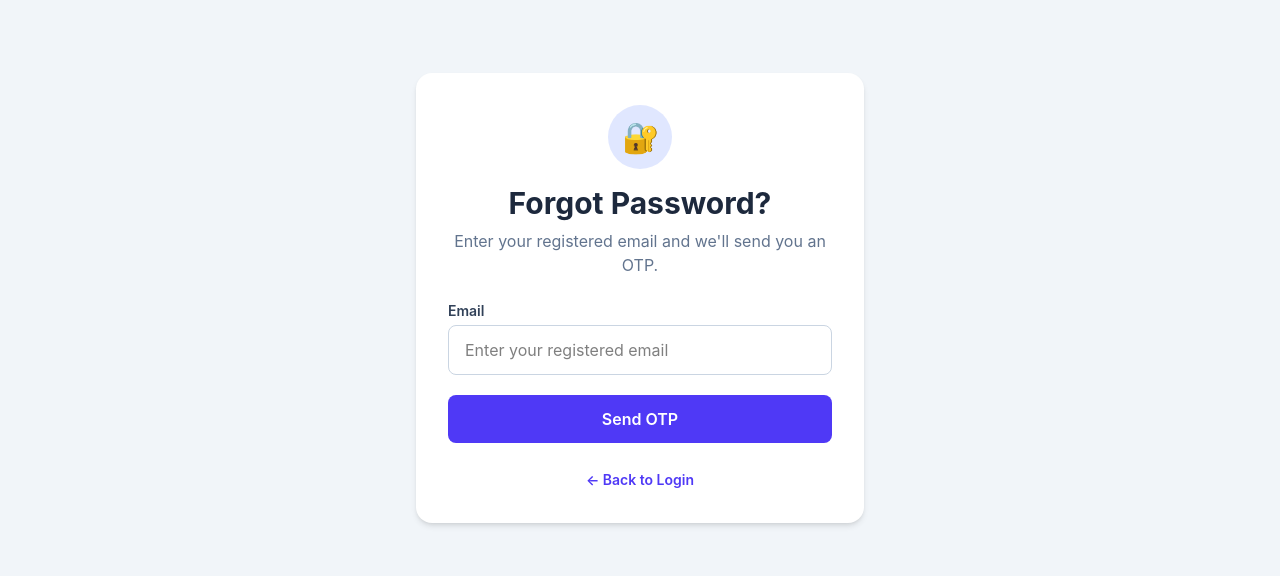
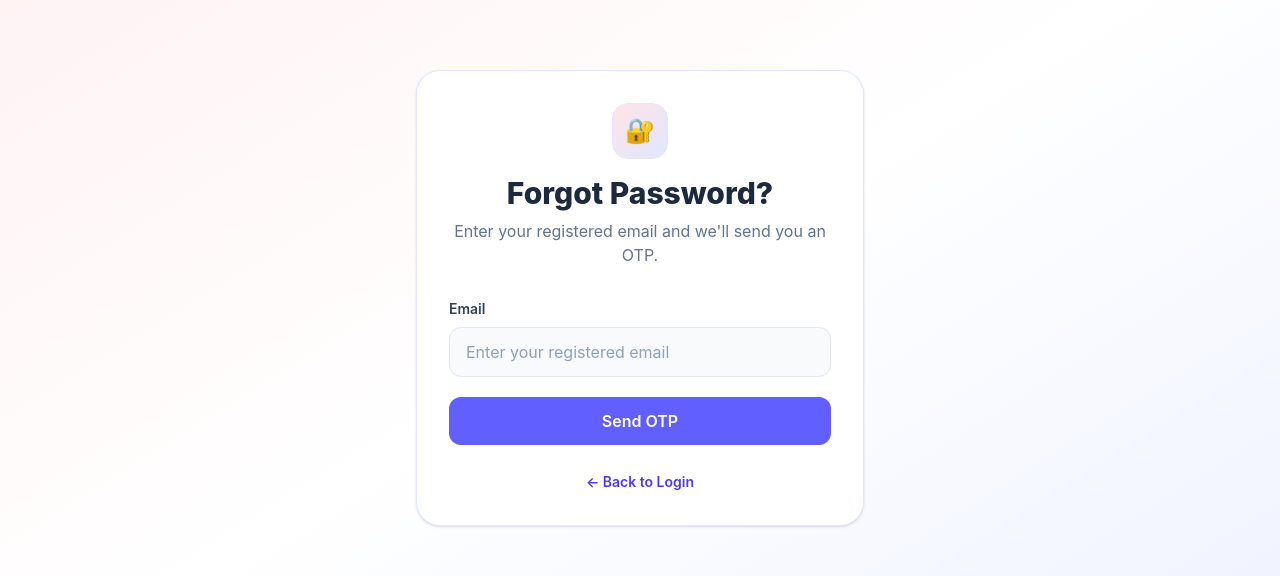
Before and after one commit to Roman1337FD/FlatMates, a React (Vite) app in the folder client/: page /forgot-password in a window 1280 px wide. Shown: the part 167-743 px from the top of the page. Built offline with nearby package versions, Linux system fonts and the light colour scheme; no server answers.

Commit message:
Polish forgot password UI

```diff
--- a/client/src/pages/ForgotPassword.jsx
+++ b/client/src/pages/ForgotPassword.jsx
@@ -1,5 +1,8 @@
 import { useState } from 'react';
-import { Link, useNavigate } from 'react-router-dom';
+import {
+  Link,
+  useNavigate
+} from 'react-router-dom';
 import api from '../api/axios.js';
 
 function getPasswordStrength(password) {
@@ -99,7 +102,9 @@ function ForgotPassword() {
         setResendCooldown(
           (prev) => {
             if (prev <= 1) {
-              clearInterval(interval);
+              clearInterval(
+                interval
+              );
 
               return 0;
             }
@@ -362,23 +367,25 @@ function ForgotPassword() {
   };
 
   return (
-    <div className="min-h-screen flex items-center justify-center bg-slate-100 px-4 py-8">
+    <div className="min-h-screen bg-gradient-to-br from-rose-50 via-white to-indigo-50 flex items-center justify-center px-4 py-8 sm:py-10">
 
-      <div className="w-full max-w-md bg-white p-8 rounded-2xl shadow-md">
+      <div className="w-full max-w-md">
+
+        <div className="bg-white rounded-3xl border border-indigo-100 shadow-sm p-6 sm:p-8">
 
           {step === 'email' && (
             <>
-            <div className="text-center">
+              <div className="text-center mb-8">
 
-              <div className="w-16 h-16 mx-auto rounded-full bg-indigo-100 flex items-center justify-center text-3xl mb-4">
+                <div className="w-14 h-14 mx-auto rounded-2xl bg-gradient-to-br from-rose-100 to-indigo-100 border border-indigo-100 flex items-center justify-center text-2xl mb-4">
                   🔐
                 </div>
 
-              <h2 className="text-3xl font-bold text-slate-800">
+                <h2 className="text-3xl font-extrabold text-slate-800">
                   Forgot Password?
                 </h2>
 
-              <p className="text-slate-500 mt-2 mb-6">
+                <p className="text-slate-500 text-sm sm:text-base mt-2">
                   Enter your registered email and we'll send you an OTP.
                 </p>
 
@@ -390,28 +397,36 @@ function ForgotPassword() {
               >
 
                 <div>
-                <label className="block text-sm font-semibold text-slate-700 mb-1">
+
+                  <label
+                    htmlFor="email"
+                    className="block text-sm font-semibold text-slate-700 mb-2"
+                  >
                     Email
                   </label>
 
                   <input
+                    id="email"
                     type="email"
                     value={email}
                     onChange={(e) =>
-                    setEmail(e.target.value)
+                      setEmail(
+                        e.target.value
+                      )
                     }
                     placeholder="Enter your registered email"
                     maxLength={100}
                     autoComplete="email"
-                  className="w-full px-4 py-3 border border-slate-300 rounded-lg focus:ring-2 focus:ring-indigo-500 focus:outline-none"
+                    className="w-full px-4 py-3 border border-slate-200 rounded-xl bg-slate-50 focus:bg-white focus:outline-none focus:ring-2 focus:ring-indigo-200 focus:border-indigo-300 text-slate-700 placeholder:text-slate-400 transition-colors"
                     required
                   />
+
                 </div>
 
                 <button
                   type="submit"
                   disabled={loading}
-                className="w-full bg-indigo-600 text-white font-semibold py-3 rounded-lg hover:bg-indigo-700 transition disabled:opacity-50"
+                  className="w-full bg-indigo-500 text-white font-semibold py-3 rounded-xl hover:bg-indigo-600 transition-colors disabled:opacity-50 disabled:cursor-not-allowed"
                 >
                   {loading
                     ? 'Sending OTP...'
@@ -424,7 +439,7 @@ function ForgotPassword() {
 
                 <Link
                   to="/login"
-                className="text-indigo-600 font-semibold text-sm hover:underline"
+                  className="text-indigo-600 font-semibold text-sm hover:text-indigo-700 transition-colors"
                 >
                   ← Back to Login
                 </Link>
@@ -437,11 +452,11 @@ function ForgotPassword() {
             <>
               <div className="text-center">
 
-              <div className="w-16 h-16 mx-auto rounded-full bg-indigo-100 flex items-center justify-center text-3xl mb-4">
+                <div className="w-16 h-16 mx-auto rounded-2xl bg-gradient-to-br from-rose-100 to-indigo-100 border border-indigo-100 flex items-center justify-center text-3xl mb-4">
                   📧
                 </div>
 
-              <h2 className="text-3xl font-bold text-slate-800">
+                <h2 className="text-3xl font-extrabold text-slate-800">
                   Verify OTP
                 </h2>
 
@@ -457,15 +472,20 @@ function ForgotPassword() {
 
               <form
                 onSubmit={handleVerifyOtp}
-              className="space-y-5 mt-6"
+                className="space-y-5 mt-7"
               >
 
                 <div>
-                <label className="block text-sm font-semibold text-slate-700 mb-2">
+
+                  <label
+                    htmlFor="otp"
+                    className="block text-sm font-semibold text-slate-700 mb-2"
+                  >
                     Enter OTP
                   </label>
 
                   <input
+                    id="otp"
                     type="text"
                     inputMode="numeric"
                     autoComplete="one-time-code"
@@ -485,9 +505,10 @@ function ForgotPassword() {
                     }
                     maxLength={6}
                     placeholder="Enter 6-digit OTP"
-                  className="w-full px-4 py-3 border border-slate-300 rounded-lg text-center text-xl tracking-[0.5em] focus:ring-2 focus:ring-indigo-500 focus:outline-none"
+                    className="w-full px-4 py-3 border border-indigo-100 rounded-xl bg-indigo-50/40 text-center text-xl tracking-[0.5em] focus:bg-white focus:outline-none focus:ring-2 focus:ring-indigo-200 focus:border-indigo-300 text-slate-700 placeholder:text-slate-400"
                     required
                   />
+
                 </div>
 
                 <button
@@ -496,7 +517,7 @@ function ForgotPassword() {
                     loading ||
                     otp.length !== 6
                   }
-                className="w-full bg-indigo-600 text-white font-semibold py-3 rounded-lg hover:bg-indigo-700 transition disabled:opacity-50"
+                  className="w-full bg-indigo-500 text-white font-semibold py-3 rounded-xl hover:bg-indigo-600 transition-colors disabled:opacity-50 disabled:cursor-not-allowed"
                 >
                   {loading
                     ? 'Verifying...'
@@ -505,7 +526,7 @@ function ForgotPassword() {
 
               </form>
 
-            <div className="text-center mt-5">
+              <div className="mt-6 bg-slate-50 border border-slate-100 rounded-2xl p-4 text-center">
 
                 <p className="text-sm text-slate-500">
                   Didn't receive the OTP?
@@ -520,7 +541,7 @@ function ForgotPassword() {
                     resendCooldown > 0 ||
                     resending
                   }
-                className="mt-2 text-indigo-600 font-semibold text-sm hover:underline disabled:text-slate-400 disabled:no-underline"
+                  className="mt-2 text-indigo-600 font-semibold text-sm hover:text-indigo-700 disabled:text-slate-400 transition-colors"
                 >
                   {resending
                     ? 'Sending...'
@@ -534,7 +555,7 @@ function ForgotPassword() {
               <button
                 type="button"
                 onClick={handleBack}
-              className="w-full mt-5 border border-slate-300 text-slate-700 font-semibold py-3 rounded-lg hover:bg-slate-50 transition"
+                className="w-full mt-5 bg-white border border-slate-200 text-slate-700 font-semibold py-3 rounded-xl hover:bg-slate-50 transition-colors"
               >
                 ← Change Email
               </button>
@@ -545,11 +566,11 @@ function ForgotPassword() {
             <>
               <div className="text-center">
 
-              <div className="w-16 h-16 mx-auto rounded-full bg-indigo-100 flex items-center justify-center text-3xl mb-4">
+                <div className="w-16 h-16 mx-auto rounded-2xl bg-gradient-to-br from-rose-100 to-indigo-100 border border-indigo-100 flex items-center justify-center text-3xl mb-4">
                   🔑
                 </div>
 
-              <h2 className="text-3xl font-bold text-slate-800">
+                <h2 className="text-3xl font-extrabold text-slate-800">
                   Create New Password
                 </h2>
 
@@ -567,13 +588,18 @@ function ForgotPassword() {
               >
 
                 <div>
-                <label className="block text-sm font-semibold text-slate-700 mb-1">
+
+                  <label
+                    htmlFor="new-password"
+                    className="block text-sm font-semibold text-slate-700 mb-2"
+                  >
                     New Password
                   </label>
 
                   <div className="relative">
 
                     <input
+                      id="new-password"
                       type={
                         showPassword
                           ? 'text'
@@ -589,7 +615,7 @@ function ForgotPassword() {
                       maxLength={16}
                       minLength={8}
                       autoComplete="new-password"
-                    className="w-full px-4 py-3 pr-12 border border-slate-300 rounded-lg focus:ring-2 focus:ring-indigo-500 focus:outline-none"
+                      className="w-full px-4 py-3 pr-12 border border-slate-200 rounded-xl bg-slate-50 focus:bg-white focus:outline-none focus:ring-2 focus:ring-indigo-200 focus:border-indigo-300 text-slate-700 placeholder:text-slate-400 transition-colors"
                       required
                     />
 
@@ -601,7 +627,7 @@ function ForgotPassword() {
                             !prev
                         )
                       }
-                    className="absolute right-3 top-1/2 -translate-y-1/2 text-slate-500 hover:text-slate-800 text-lg"
+                      className="absolute right-3 top-1/2 -translate-y-1/2 w-8 h-8 rounded-lg hover:bg-indigo-50 text-slate-500 hover:text-indigo-600 flex items-center justify-center transition-colors"
                       aria-label={
                         showPassword
                           ? 'Hide password'
@@ -616,11 +642,11 @@ function ForgotPassword() {
                   </div>
 
                   {password && (
-                  <div className="mt-3">
+                    <div className="mt-3 bg-slate-50 border border-slate-100 rounded-xl p-3">
 
-                    <div className="flex items-center justify-between mb-1">
+                      <div className="flex items-center justify-between mb-2">
 
-                      <span className="text-xs text-slate-500">
+                        <span className="text-xs text-slate-500 font-medium">
                           Password strength
                         </span>
 
@@ -652,13 +678,13 @@ function ForgotPassword() {
                               : passwordStrength.label ===
                                 'Medium'
                               ? 'w-2/3 bg-amber-500'
-                            : 'w-1/3 bg-rose-500'
+                              : 'w-1/3 bg-rose-400'
                           }`}
                         />
 
                       </div>
 
-                    <div className="mt-2 text-xs space-y-1">
+                      <div className="mt-3 text-xs space-y-1.5">
 
                         <p
                           className={
@@ -730,17 +756,22 @@ function ForgotPassword() {
 
                     </div>
                   )}
+
                 </div>
 
                 <div>
 
-                <label className="block text-sm font-semibold text-slate-700 mb-1">
+                  <label
+                    htmlFor="confirm-password"
+                    className="block text-sm font-semibold text-slate-700 mb-2"
+                  >
                     Confirm Password
                   </label>
 
                   <div className="relative">
 
                     <input
+                      id="confirm-password"
                       type={
                         showConfirmPassword
                           ? 'text'
@@ -758,7 +789,7 @@ function ForgotPassword() {
                       maxLength={16}
                       minLength={8}
                       autoComplete="new-password"
-                    className="w-full px-4 py-3 pr-12 border border-slate-300 rounded-lg focus:ring-2 focus:ring-indigo-500 focus:outline-none"
+                      className="w-full px-4 py-3 pr-12 border border-slate-200 rounded-xl bg-slate-50 focus:bg-white focus:outline-none focus:ring-2 focus:ring-indigo-200 focus:border-indigo-300 text-slate-700 placeholder:text-slate-400 transition-colors"
                       required
                     />
 
@@ -770,7 +801,7 @@ function ForgotPassword() {
                             !prev
                         )
                       }
-                    className="absolute right-3 top-1/2 -translate-y-1/2 text-slate-500 hover:text-slate-800 text-lg"
+                      className="absolute right-3 top-1/2 -translate-y-1/2 w-8 h-8 rounded-lg hover:bg-indigo-50 text-slate-500 hover:text-indigo-600 flex items-center justify-center transition-colors"
                       aria-label={
                         showConfirmPassword
                           ? 'Hide password'
@@ -786,7 +817,7 @@ function ForgotPassword() {
 
                   {confirmPassword && (
                     <p
-                    className={`text-xs mt-2 font-medium ${
+                      className={`text-xs mt-2 font-semibold ${
                         password ===
                         confirmPassword
                           ? 'text-emerald-600'
@@ -805,7 +836,7 @@ function ForgotPassword() {
                 <button
                   type="submit"
                   disabled={loading}
-                className="w-full bg-indigo-600 text-white font-semibold py-3 rounded-lg hover:bg-indigo-700 transition disabled:opacity-50"
+                  className="w-full bg-indigo-500 text-white font-semibold py-3 rounded-xl hover:bg-indigo-600 transition-colors disabled:opacity-50 disabled:cursor-not-allowed"
                 >
                   {loading
                     ? 'Resetting Password...'
@@ -817,14 +848,18 @@ function ForgotPassword() {
               <button
                 type="button"
                 onClick={handleBack}
-              className="w-full mt-5 border border-slate-300 text-slate-700 font-semibold py-3 rounded-lg hover:bg-slate-50 transition"
+                className="w-full mt-5 bg-white border border-slate-200 text-slate-700 font-semibold py-3 rounded-xl hover:bg-slate-50 transition-colors"
               >
                 ← Back to OTP
               </button>
+
             </>
           )}
 
         </div>
+
+      </div>
+
     </div>
   );
 }
```
Lines whose indentation alone changed are shown as unchanged.
